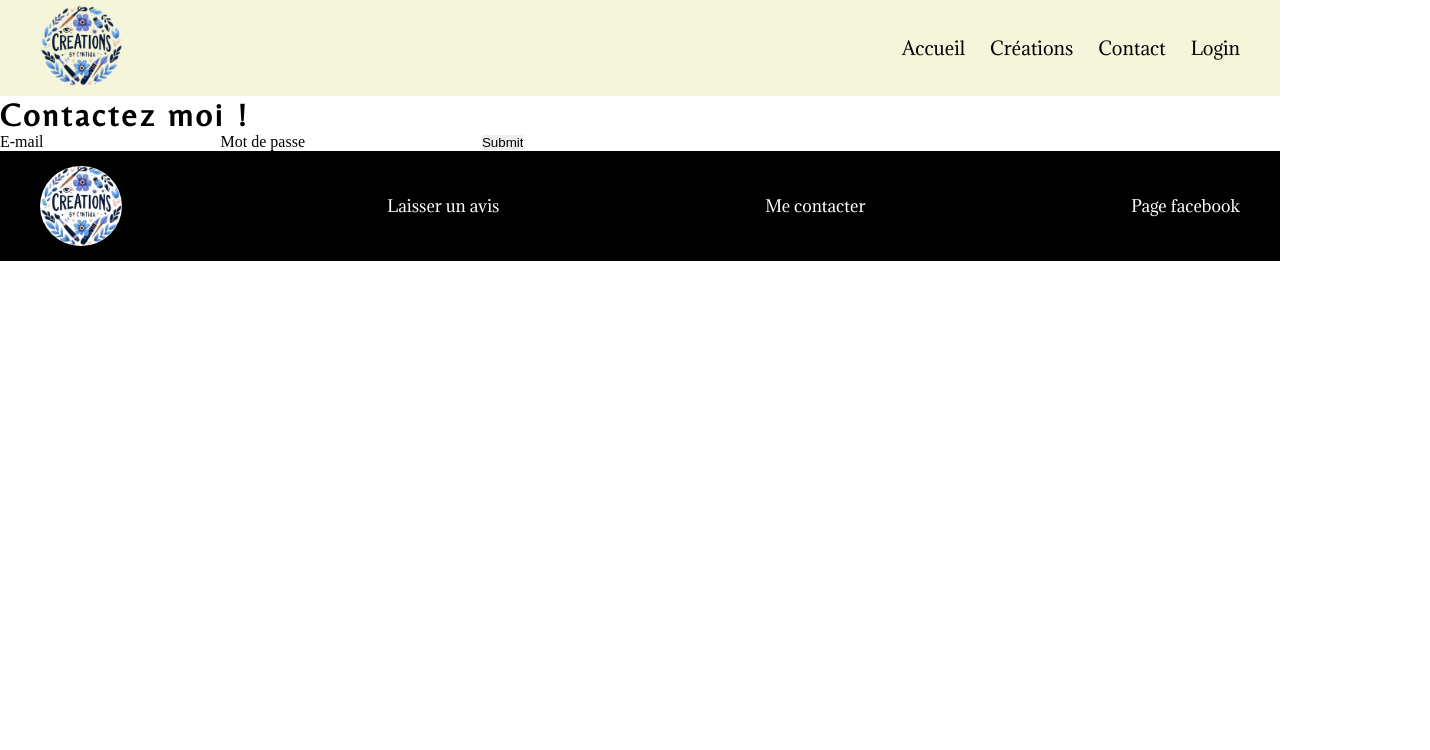
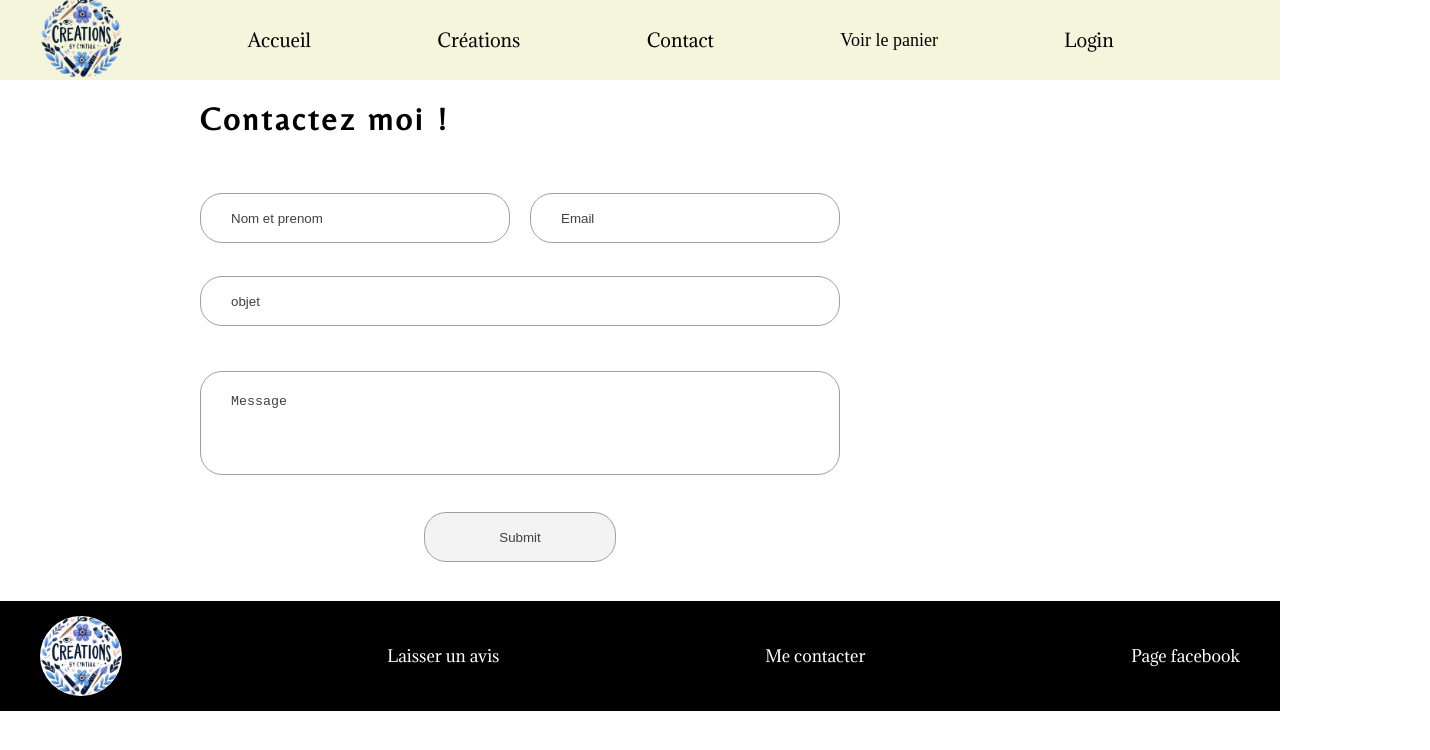
Before and after one commit to riku59/Site_cynthia, a React (Create React App) app in the folder Front/: page /Contact in a window 1280 px wide. Shown: the top 750 px of the page, 1430 px wide, since content can reach past the window. Built offline with nearby package versions, Linux system fonts and the light colour scheme.

Commit message:
ajout de la visualisation et des fonctionnalité du panier. gestions des erreur si un client a un article supprimé dans le panier. mise en placede la page contacte avec envoie de l'email directement surl'adresse e-mail du propriétaire

```diff
--- a/Front/package.json
+++ b/Front/package.json
@@ -3,6 +3,7 @@
   "version": "0.1.0",
   "private": true,
   "dependencies": {
+    "@emailjs/browser": "^4.4.1",
     "@fortawesome/fontawesome-svg-core": "^6.5.2",
     "@fortawesome/free-solid-svg-icons": "^6.5.2",
     "@fortawesome/react-fontawesome": "^0.2.2",
--- a/Front/src/Components/Cart.js
+++ b/Front/src/Components/Cart.js
@@ -1,34 +1,51 @@
 import React from "react";
 import { useCart } from "../hooks/useCart";
 
-const Cart = () => {
+const Cart = ({ isVisible }) => {
   const { cartItems } = useCart();
 
+  // Filtrez les éléments nuls ou supprimés
+  const validCartItems = cartItems.filter((item) => item.product !== null);
+
+  const total = validCartItems.reduce((acc, item) => {
+    return acc + item.product.price * item.quantity;
+  }, 0);
+
   return (
-    <div>
+    <div className={`cart-container ${isVisible ? "visible" : "hiden"}`}>
+      <div className="cart-header">
         <h1>Votre Panier</h1>
-      {cartItems.length === 0 ? (
+      </div>
+      <div className="cart-items">
+        {validCartItems.length === 0 ? (
           <p>Votre panier est vide.</p>
         ) : (
           <ul>
-          {cartItems.map((item) => (
+            {validCartItems.map((item) => (
               <li key={item.product._id}>
                 <img
                   src={`http://localhost:5000${item.product.imageUrl}`}
                   alt={item.product.description}
                   width="50"
                 />
-              <div>
+                <div className="cart_info">
                   <h2>{item.product.description}</h2>
                   <p>Quantité: {item.quantity}</p>
-                <p>Prix unitaire: {item.price} €</p>
-                <p>Total: {item.total} €</p>
+                  <p>Prix unitaire: {item.product.price} €</p>
+                  <p>Total: {item.product.price * item.quantity} €</p>
                 </div>
               </li>
             ))}
           </ul>
         )}
       </div>
+      <div className="cart-footer">
+        <div className="total">Total: {total} €</div>
+        <a href="/checkout" className="checkout-button">
+          Payer
+        </a>
+      </div>
+    </div>
   );
 };
 
--- a/Front/src/Components/FormContact.js
+++ b/Front/src/Components/FormContact.js
@@ -1,15 +1,59 @@
-import React from "react";
+import React, { useRef } from "react";
+import emailjs from "@emailjs//browser";
 
 const FormContact = () => {
+  const form = useRef();
+
+  const sendEmail = (e) => {
+    e.preventDefault();
+
+    emailjs
+      .sendForm(
+        `service_7ogqabk`, // service ID
+        "template_rttpfta", //  template ID
+        form.current, // modèle template
+        "CyYv8QtOussiCWpyM" // clé public
+      )
+      .then(
+        (result) => {
+          console.log("Email envoyé :", result.text);
+          alert("Votre message a été envoyé avec succès !");
+          form.current.reset();
+        },
+        (error) => {
+          console.log(error.text);
+        }
+      );
+  };
   return (
     <div className="form-contact">
       <h1>Contactez moi !</h1>
-      <form action="">
-        <label htmlFor="email">E-mail</label>
-        <input type="email" name="email" id="email" />
-        <label htmlFor="password">Mot de passe</label>
-        <input type="password" name="password" id="password" />
-        <input type="submit" />
+      <form ref={form} onSubmit={sendEmail}>
+        <input
+          type="text"
+          name="nom"
+          id="nom"
+          placeholder="Nom et prenom"
+          required
+        />
+
+        <input type="email" id="email" name="email" placeholder="Email" />
+
+        <input
+          type="text"
+          name="objet"
+          id="objet"
+          placeholder="objet"
+          required
+        />
+
+        <textarea
+          name="message"
+          id="message"
+          placeholder="Message"
+          cols="30"
+        ></textarea>
+        <input type="submit" id="submit" />
       </form>
     </div>
   );
--- a/Front/src/Components/Navigation.js
+++ b/Front/src/Components/Navigation.js
@@ -2,10 +2,12 @@ import React, { useState, useEffect } from "react";
 import { NavLink, useNavigate } from "react-router-dom";
 import Logo from "./Logo";
 import { checkAdmin } from "../utils/auth";
+import Cart from "./Cart";
 
 const Navigation = () => {
   const [isLoggedIn, setIsLoggedIn] = useState(false);
   const [isAdmin, setIsAdmin] = useState(false);
+  const [isCartOpen, setIsCartOpen] = useState(false);
   const navigate = useNavigate();
 
   useEffect(() => {
@@ -26,11 +28,16 @@ const Navigation = () => {
     navigate("/");
   };
 
+  const toggleCart = () => {
+    setIsCartOpen(!isCartOpen);
+  };
+
   return (
     <div className="navigation">
-      <ul>
-        <Logo />
-        <div className="nav">
+      <Logo />
+
+      <div className="nav">
+        <ul>
           <NavLink
             to="/"
             className={(nav) => (nav.isActive ? "nav-active hover" : "hover")}
@@ -49,6 +56,9 @@ const Navigation = () => {
           >
             <li>Contact</li>
           </NavLink>
+          <li onClick={toggleCart} style={{ cursor: "pointer" }}>
+            Voir le panier
+          </li>
           {isLoggedIn ? (
             <li onClick={handleLogout} style={{ cursor: "pointer" }}>
               Logout
@@ -61,8 +71,11 @@ const Navigation = () => {
               <li>Login</li>
             </NavLink>
           )}
-        </div>
-      </ul>
+        </ul>
+      </div>
+
+      {/* Afficher le panier si isCartOpen est vrai */}
+      {isCartOpen && <Cart isVisible={isCartOpen} />}
     </div>
   );
 };
--- a/Front/src/Components/Produit.js
+++ b/Front/src/Components/Produit.js
@@ -7,7 +7,6 @@ import useProducts from "../hooks/useProducts";
 import ProductForm from "./productForm";
 import { FaPen, FaTrash } from "react-icons/fa";
 import { useCartActions } from "../hooks/useCartActions";
-import { Link } from "react-router-dom";
 
 Modal.setAppElement("#root");
 
@@ -61,7 +60,7 @@ const Produit = () => {
   return (
     <div>
       <h1>Mes créations</h1>
-      <Link to="/cart"> Voir le panier</Link>
+
       {isAdmin && (
         <button onClick={() => setIsModalOpen(true)}>Ajouter un article</button>
       )}
--- /dev/null
+++ b/Front/src/style/Components/_cart.scss
@@ -0,0 +1,45 @@
+.cart-container {
+  position: fixed;
+  right: 0px;
+  top: 10vh;
+  height: 90vh;
+  width: 350px;
+  background-color: white; /* Change la couleur pour vérifier la visibilité */
+  box-shadow: -2px 0 5px rgba(0, 0, 0, 0.1);
+  display: flex;
+  flex-direction: column;
+  z-index: 1000;
+  transition: transform 0.3s ease-in-out;
+  transform: translateX(100%); /* Par défaut, caché */
+  border: 1px solid rgb(167, 162, 162);
+  border-radius: 10px;
+  overflow: scroll;
+
+  &.visible {
+    transform: translateX(0); /* Déplace le panier en vue */
+    visibility: visible; /* Rendre visible */
+  }
+
+  &.hidden {
+    transform: translateX(100%); /* Cache à nouveau le panier */
+  }
+  .cart-items {
+    ul {
+      display: flex;
+      flex-direction: column;
+
+      gap: 15px;
+      li {
+        border-bottom: 1px solid rgba(0, 0, 0, 0.397);
+        img {
+          width: 150px;
+          display: flex;
+          margin: auto;
+        }
+        .cart_info {
+          text-align: center;
+        }
+      }
+    }
+  }
+}
--- a/Front/src/style/Components/_form-contact.scss
+++ b/Front/src/style/Components/_form-contact.scss
@@ -0,0 +1,96 @@
+.form-contact {
+  margin-top: 20px;
+  color: black;
+
+  ::placeholder {
+    color: black;
+  }
+  .visible {
+    transform: translate(0px);
+    transition: opacity 1.7s ease, transform 1.8s ease;
+    opacity: 1;
+  }
+  h1 {
+    transform: translate(150px);
+    transition: opacity 1.7s ease, transform 1.8s ease;
+
+    padding-bottom: 50px;
+    padding-left: 50px;
+    font-size: 2rem;
+  }
+  input {
+    border: 1px solid gray;
+    border-radius: 22px;
+    opacity: 0.75;
+    padding: 22px 30px;
+    height: 50px;
+
+    color: black;
+  }
+  textarea {
+    border: 1px solid gray;
+    resize: none;
+    border-radius: 22px;
+    opacity: 0.75;
+    padding: 22px 30px;
+    color: black;
+  }
+  form.visible {
+    transform: translateY(0px);
+    transition: opacity 1.7s ease, transform 1.8s ease;
+    opacity: 1;
+  }
+  form {
+    transform: translate(200px);
+    transition: opacity 1.7s ease, transform 1.8s ease;
+
+    display: grid;
+    align-items: center;
+    width: 50%;
+    height: 100%;
+    grid-template-columns: 1fr 1fr;
+    grid-template-rows: 20% 20% 45% 15%;
+    grid-template-areas:
+      "name email"
+      "objet objet"
+      "message message"
+      "submit submit";
+
+    gap: 20px;
+    #nom {
+      grid-area: name;
+      width: 100%;
+    }
+    #email {
+      grid-area: email;
+      width: 100%;
+    }
+    #objet {
+      grid-area: objet;
+      width: 100%;
+    }
+    #message {
+      grid-area: message;
+      width: 100%;
+      padding-bottom: 50px;
+    }
+    #submit {
+      grid-area: submit;
+      display: flex;
+      width: 30%;
+      padding: 10px 20px;
+      margin: 0 auto;
+      justify-content: center;
+
+      &:hover {
+        cursor: pointer;
+        box-shadow: 0 7px 30px -5px white;
+      }
+    }
+  }
+  padding-bottom: 100px;
+  input:focus,
+  textarea:focus {
+    border: 2px solid rgb(0, 0, 0);
+  }
+}
--- a/Front/src/style/Components/_navigation.scss
+++ b/Front/src/style/Components/_navigation.scss
@@ -1,19 +1,29 @@
 .navigation {
-  height: 12vh;
+  height: 10vh;
   padding: 0 40px;
   background: beige;
+  display: flex;
+  justify-content: space-evenly;
+  align-items: center;
+
+  .nav {
+    width: 100%;
     ul {
       display: flex;
       height: 100%;
+      width: 100%;
       align-items: center;
-    justify-content: space-between;
+      justify-content: space-evenly;
       li {
         font-size: 18px;
         color: black;
       }
-    .nav {
-      display: flex;
-      gap: 25px;
     }
   }
+  .cart-container-wrapper {
+    position: fixed;
+    right: 0;
+    top: 0;
+    z-index: 1000; // Assure-toi que le panier est au-dessus des autres éléments
   }
+}
--- a/Front/src/style/Components/_produit.scss
+++ b/Front/src/style/Components/_produit.scss
@@ -2,24 +2,24 @@
   display: grid;
   grid-template-columns: 1fr 1fr 1fr;
   margin-bottom: 40px;
-  gap: 10px;
+  gap: 20px;
   padding: 30px;
   background-color: bisque;
   border-radius: 30px;
   text-align: center;
+  justify-items: center;
   .product-item {
     position: relative;
-    width: 95%;
-    border-radius: 30px;
+    width: 100%;
+    border-radius: 15px;
     border: 1px solid beige;
-    height: 90%;
     box-shadow: 5px 7px 19px #d3c4c4;
   }
 
   img {
     width: 100%;
     height: 80%;
-    border-radius: 30px;
+    border-radius: 15px;
     box-shadow: 1px 1px 1px rgba(250, 128, 114, 0.322);
     background-position: center;
     object-fit: cover;
--- a/Front/src/style/index.scss
+++ b/Front/src/style/index.scss
@@ -9,6 +9,7 @@
 @import "./Components/header";
 @import "./Components/logo";
 @import "./Components/navigation";
+@import "./Components/cart";
 @import "./Components/produit";
 @import "./Components/footer";
 @import "./Components/form-contact";
```
Also changed, not shown: 5 other files (tests, documents, lock files or other folders). Lines whose indentation alone changed are shown as unchanged.
